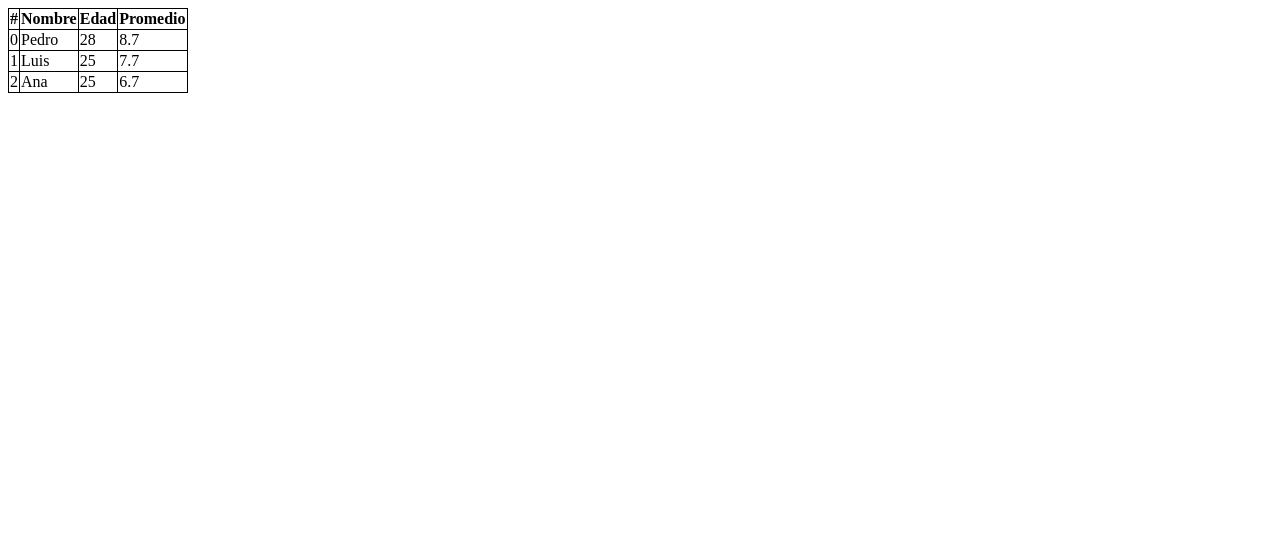
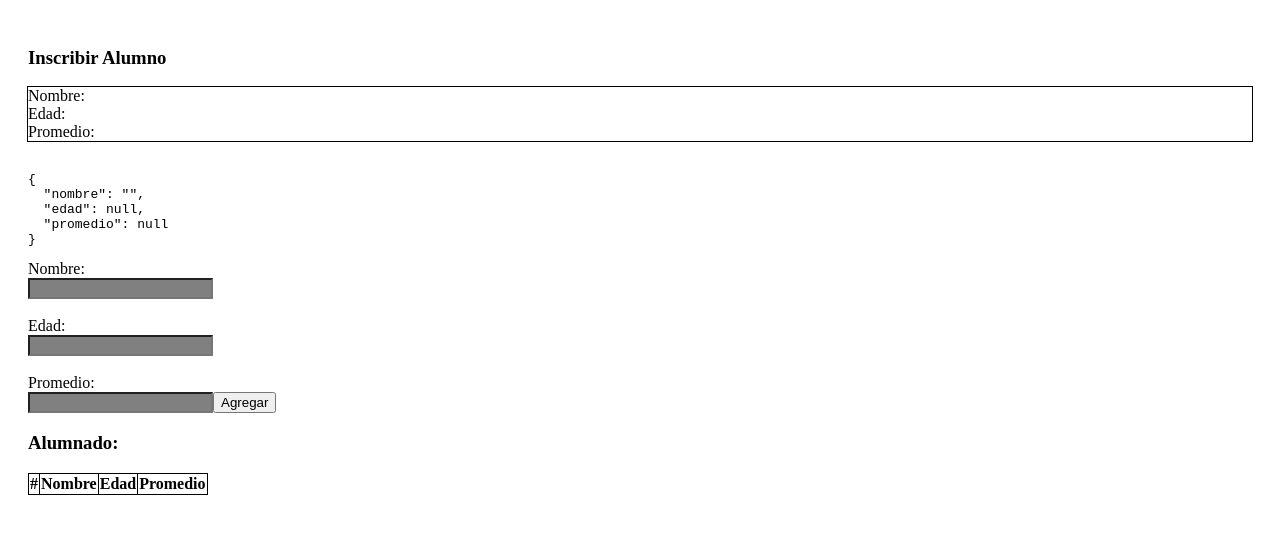
Before and after one commit to Ronaji2020/webdev_eml, a Nuxt app: page /escuela in a window 1280 px wide. Shown: the top 534 px of the page. Built offline with nearby package versions, Linux system fonts and the light colour scheme.

Commit message:
Variables y memoria 72

```diff
--- a/pages/escuela.vue
+++ b/pages/escuela.vue
@@ -1,5 +1,35 @@
 <template>
-  <div>
+
+  <div style="padding: 20px">
+
+    <!-- FORMULARIO -->
+    <h3>Inscribir Alumno</h3>
+
+    <div style="outline:1px solid black;">
+      Nombre: {{nuevoAlumno.nombre}}<br>
+      Edad: {{nuevoAlumno.edad}}<br>
+      Promedio: {{nuevoAlumno.promedio}}
+    </div>
+    <br>
+<pre>
+{{nuevoAlumno}}
+</pre>
+
+
+    <label for="">Nombre:</label><br />
+    <input v-model="nuevoAlumno.nombre" type="text" style="background: gray" />
+    <br /><br />
+    <label for="">Edad:</label><br />
+    <input v-model="nuevoAlumno.edad" type="text" style="background: gray" />
+    <br /><br />
+    <label for="">Promedio:</label><br />
+    <input v-model="nuevoAlumno.promedio" type="text" style="background: gray" />
+    <button>Agregar</button>
+
+    <!-- TABLA -->
+    <br />
+    <h3>Alumnado:</h3>
+
     <table>
       <tr>
         <th>#</th>
@@ -8,13 +38,13 @@
         <th>Promedio</th>
       </tr>
 
-      <tr v-for="alumno, index in alumnos" :key="'alumno_' + index">
-        <td>{{index}}</td>
-        <td>{{alumno.nombre}}</td>
-        <td>{{alumno.edad}}</td>
-        <td>{{alumno.promedio}}</td>
+     <tr v-for="(alumno, index) in alumnos" :key="'alumno_' + index">
+        <td>{{ index }}</td>
+        <td>{{ alumno.nombre }}</td>
+        <td>{{ alumno.edad }}</td>
+        <td>{{ alumno.promedio }}</td>
+
       </tr>
-
     </table>
   </div>
 </template>
@@ -23,27 +53,30 @@
 export default {
   data() {
     return {
-        alumnos: [
-            {
-                nombre: "Pedro",
-                edad: 28,
-                promedio: 8.7
-            },
-            {
-                nombre: "Luis",
-                edad: 25,
-                promedio: 7.7
-            },
-            {
-                nombre: "Ana",
-                edad: 25,
-                promedio: 6.7
-            },
-
-        ]
-    }
+     nuevoAlumno: {
+        nombre: "",
+        edad: null,
+        promedio: null,
+      },
+      alumnos: [],
+    };
   },
 };
+
+// TABLA JS ->   edad -> AA  ; numero -> BB; nuevoAlumno -> CC; viejoAlumno -> CC
+// MEMORIA RAM ->    AA   |   BB  |   CC   |   DD   |
+// VALORES ->        10   |   11  |  {NEP}
+var edad = 10;
+var numero = edad;
+numero = 11;
+var nuevoAlumno=
+      {
+        nombre: "Juan",
+        edad: 10,
+        promedio: 11,
+      }
+var viejoAlumno = nuevoAlumno;
+
 </script>
 
 <style>
```
